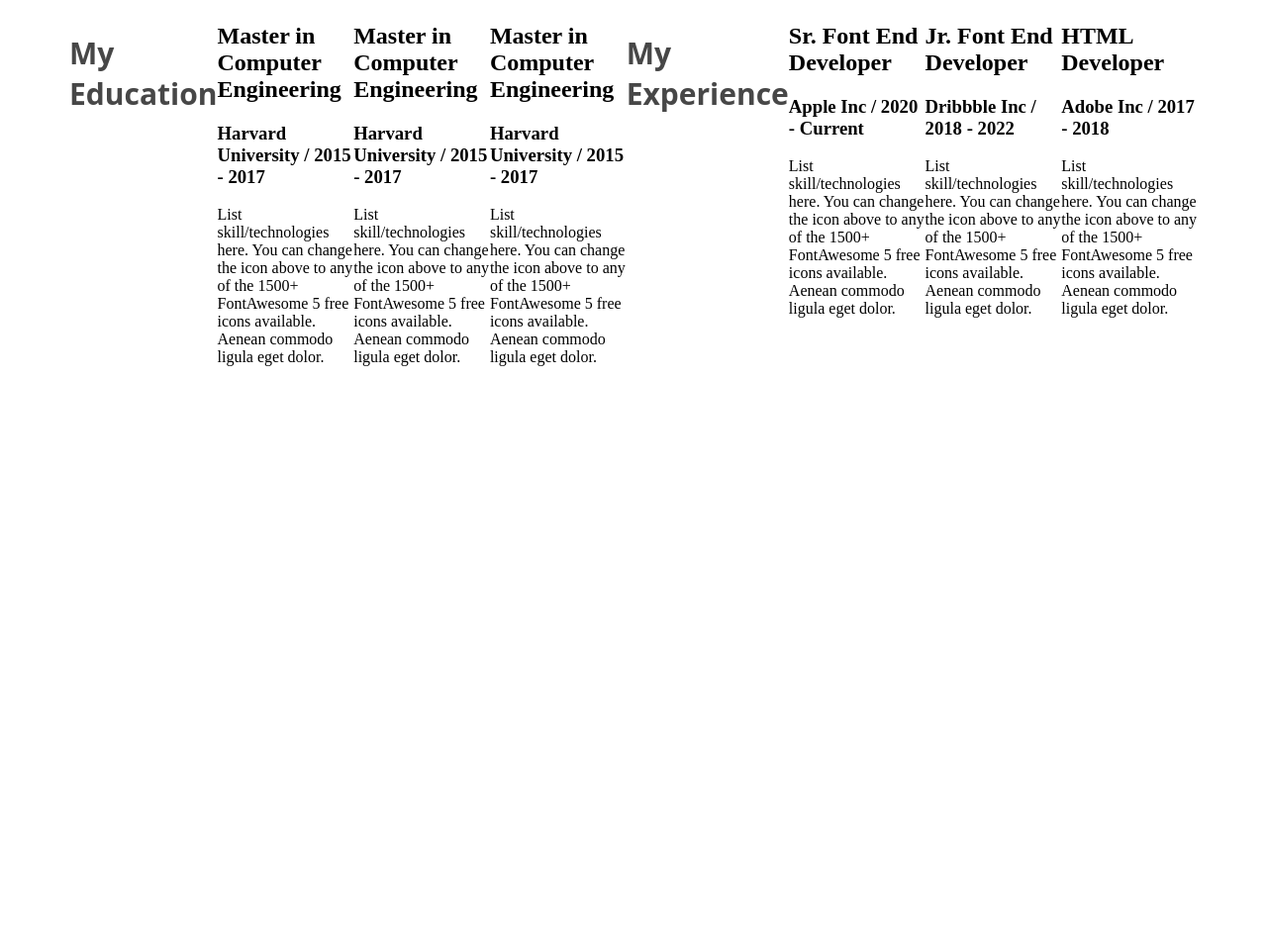
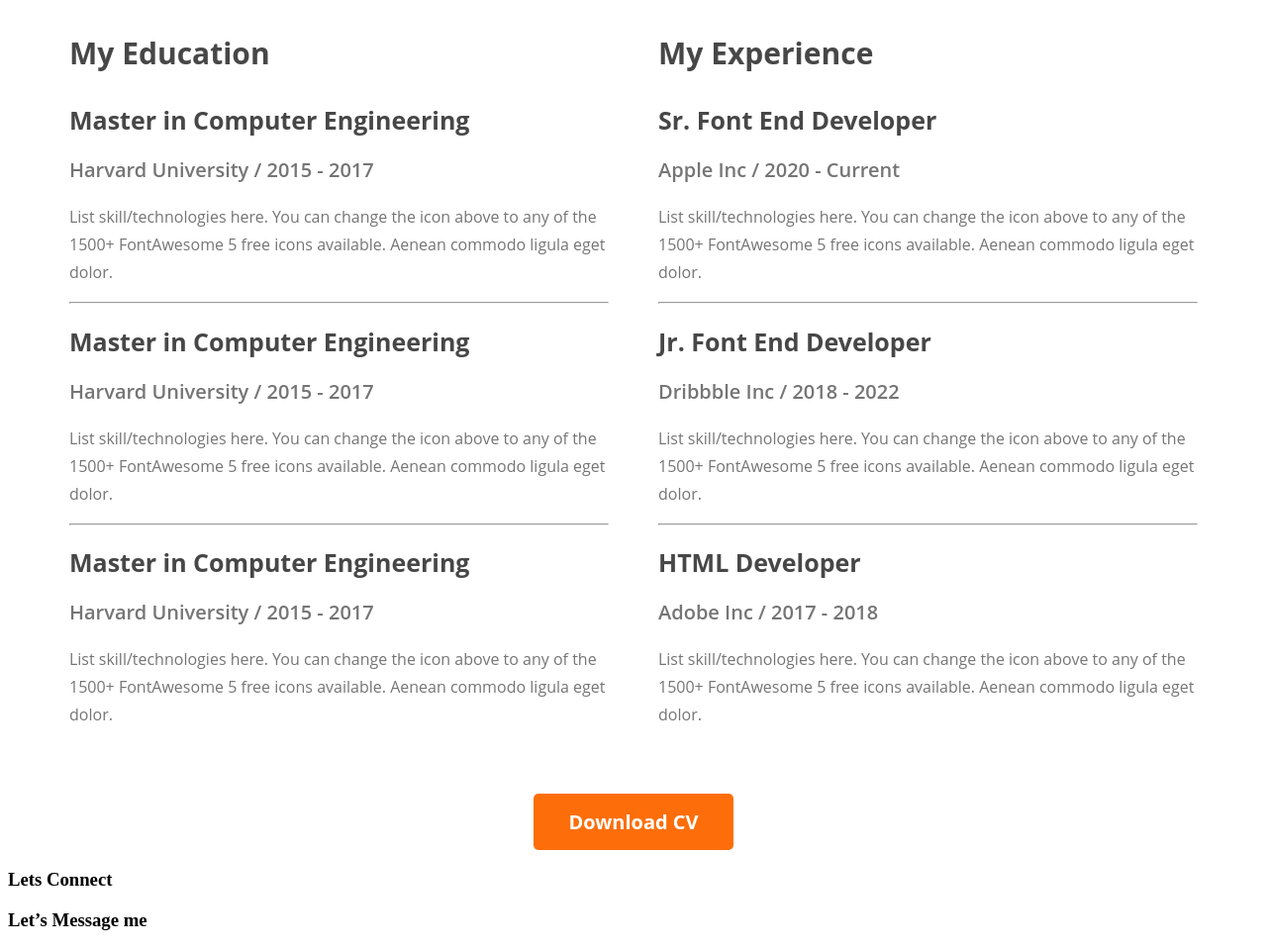
Before and after one commit to AzadHossanMunna/web-developer, a plain HTML site: page index.html in a window 1280 px wide. Shown: the part 2585-3544 px from the top of the page at 99% size. Before the commit the page ends 2979 px from the top, so only its background shows below. Drawn offline with Linux system fonts and the light colour scheme.

Commit message:
added footer title etc

```diff
--- a/index.html
+++ b/index.html
@@ -88,6 +88,7 @@
             <!--Resume section-->
             <section>
                 <h3 class="main-title">A summary of My Resume</h3>
+                <div class="resume-container">
            <div class="resume-colum">
             <h3 class="resume-colum-title">My Education</h3>
            <div class="resume-item">
@@ -96,48 +97,59 @@
     <p class="resume-item-naration">List skill/technologies here. You can change the icon above
         to any of the 1500+ FontAwesome 5 free icons available. Aenean commodo ligula eget dolor.</p>
 </div>
+<hr>
 <div class="resume-item">
     <h2 class="resume-item-title">Master in Computer Engineering</h2>
 <h3 class="resume-item-institute">Harvard University / 2015 - 2017</h3>
 <p class="resume-item-naration">List skill/technologies here. You can change the icon above
 to any of the 1500+ FontAwesome 5 free icons available. Aenean commodo ligula eget dolor.</p>
 </div>
+<hr>
 <div class="resume-item">
     <h2 class="resume-item-title">Master in Computer Engineering</h2>
 <h3 class="resume-item-institute">Harvard University / 2015 - 2017</h3>
 <p class="resume-item-naration">List skill/technologies here. You can change the icon above
 to any of the 1500+ FontAwesome 5 free icons available. Aenean commodo ligula eget dolor.</p>
 </div>
+</div>
 
            <div class="resume-colum">
             <h3 class="resume-colum-title">My Experience</h3>
-           </div>
+
            <div class="resume-item">
             <h2 class="resume-item-title">Sr. Font End Developer</h2>
         <h3 class="resume-item-institute">Apple Inc / 2020 - Current</h3>
     <p class="resume-item-naration">List skill/technologies here. You can change the icon above
         to any of the 1500+ FontAwesome 5 free icons available. Aenean commodo ligula eget dolor.</p>
 </div>
+<hr>
 <div class="resume-item">
     <h2 class="resume-item-title">Jr. Font End Developer</h2>
 <h3 class="resume-item-institute">Dribbble Inc / 2018 - 2022</h3>
 <p class="resume-item-naration">List skill/technologies here. You can change the icon above
     to any of the 1500+ FontAwesome 5 free icons available. Aenean commodo ligula eget dolor.</p>
 </div>
+<hr>
 <div class="resume-item">
     <h2 class="resume-item-title">HTML Developer</h2>
 <h3 class="resume-item-institute">Adobe Inc / 2017 - 2018</h3>
 <p class="resume-item-naration">List skill/technologies here. You can change the icon above
     to any of the 1500+ FontAwesome 5 free icons available. Aenean commodo ligula eget dolor.</p>
 </div>
-
+</div>
+</div>
+<div class="downloadcv">
+    <button class="btn-prim">Download CV</button>
+</div>
             </section>
-
-
-
-    </main>
+ </main>
     <footer>
-
+<div class="footer-colum">
+    <h3 class="footer-title">Lets Connect</h3>
+</div>
+<div class="footer-colum">
+    <h3 class="footer-title">Let’s Message me</h3>
+</div>
     </footer>
 </body>
 </html>
--- a/styles/porfolio.css
+++ b/styles/porfolio.css
@@ -167,7 +167,7 @@ font-weight: 700;
 line-height: normal;
 }
 .skill-descripation{
-    color: var(--Dark-03, #757575);
+    color: #757575;
 font-family: "Open Sans";
 font-size: 16px;
 font-style: normal;
@@ -183,6 +183,36 @@ font-style: normal;
 font-weight: 700;
 line-height: normal;
 }
-.resume-colum{
+.resume-container{
     display: flex;
+    gap: 50px;
 }
+.resume-item-title{
+    color:  #474747;
+font-family: "Open Sans";
+font-size: 25px;
+font-style: normal;
+font-weight: 700;
+line-height: normal;
+margin-bottom: 10px;
+}
+.resume-item-institute{
+    color: var(--Dark-03, #757575);
+    font-family: "Open Sans";
+    font-size: 20px;
+    font-style: normal;
+    font-weight: 600;
+    line-height: normal;
+}
+.resume-item-naration{
+    color: var(--Dark-03, #757575);
+    font-family: "Open Sans";
+    font-size: 16px;
+    font-style: normal;
+    font-weight: 400;
+    line-height: 28px; /* 175% */
+}
+.downloadcv{
+    text-align: center;
+    margin-top: 50px;
+}
```
